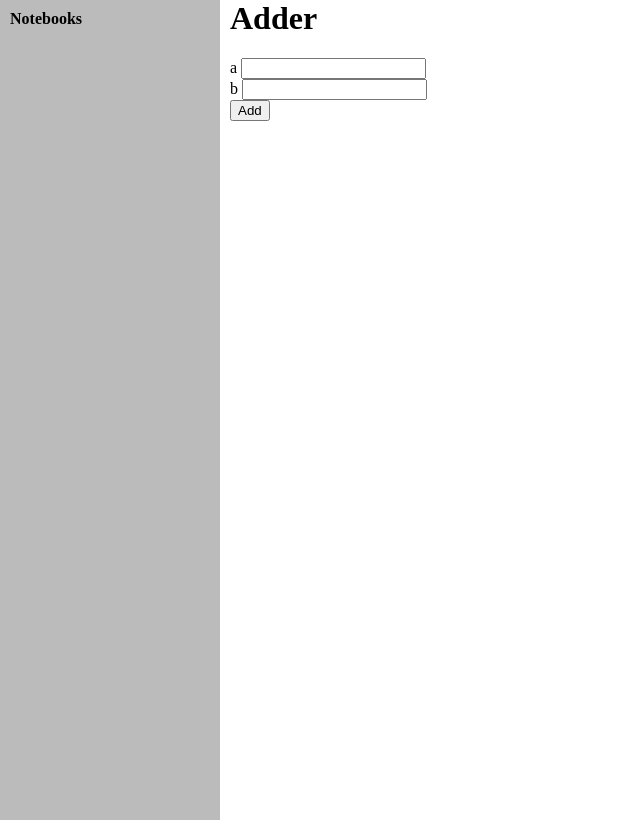
After one commit to iiSeymour/Flasked-Notebooks, a Flask app: template templates/adder.html in a window 1280 px wide. The commit adds this page. Shown: the whole page, without its empty margins (0-640 px from the left). Run offline with Flask 2, Linux system fonts and the light colour scheme; the template is opened without the code that fills it: values that come from a table or form of the project are taken from there, others are empty.

Commit message:
Added a method for injected parameters to notebooks

```diff
--- a/app.py
+++ b/app.py
@@ -1,13 +1,16 @@
 #!/usr/bin/env python
 #! -*- coding: utf-8 -*-
 
+import os
+import forms
 from glob import glob
 from os.path import basename
-from run_ipynb import convert_nb_html
 import IPython.nbformat.current as nbf
-from flask import Flask, render_template, abort, g
+from run_ipynb import convert_nb_html, inject_params
+from flask import Flask, request, render_template, abort, g
 
 app = Flask(__name__)
+app.secret_key = os.urandom(128)
 
 
 @app.before_request
@@ -20,13 +23,31 @@ def index():
     return render_template('index.html')
 
 
+@app.route("/notebook/adder.ipynb", methods=['GET', 'POST'])
+def adder():
+    """
+    Inject input parameters to the adder notebook before rendering
+    """
+    if request.method == 'POST':
+        notebook = nbf.read(open('notebooks/adder.ipynb', 'r'), 'ipynb')
+        notebook = inject_params(request.form, notebook)
+        html_notebook = convert_nb_html(notebook)
+        return render_template('notebook.html', content=html_notebook)
+    else:
+        params = forms.AdderForm()
+        return render_template('adder.html', form=params)
+
+
 @app.route("/notebook/<notebook>")
 def notebook(notebook):
+    """
+    Dynamically render IPython Notebook
+    """
     try:
         notebook = nbf.read(open('notebooks/%s' % notebook, 'r'), 'ipynb')
     except IOError:
         abort(418)
-    html_notebook= convert_nb_html(notebook)
+    html_notebook = convert_nb_html(notebook)
     return render_template('notebook.html', content=html_notebook)
 
 
--- /dev/null
+++ b/forms.py
@@ -0,0 +1,10 @@
+#!/usr/bin/env python
+# -*- coding: utf-8 -*-
+
+from flask_wtf import Form
+from wtforms import IntegerField
+
+
+class AdderForm(Form):
+    a = IntegerField('a')
+    b = IntegerField('b')
--- a/static/style.css
+++ b/static/style.css
@@ -4,13 +4,13 @@ body {
     border: 0;
 }
 #body {
-    overflow:auto;
+    overflow: auto;
 }
 #sidebar {
-    float:left;
-    width:200px;
-    background-color:#bbb;
-    min-height:1024px;
+    float: left;
+    height: 100%;
+    width: 200px;
+    background-color: #bbb;
     padding: 10;
     margin-right: 10;
 }
--- /dev/null
+++ b/templates/adder.html
@@ -0,0 +1,11 @@
+{% extends "base.html" %}
+{% block content %}
+<h1>Adder</h1>
+
+<form action='#' method="post">
+  {{ form.a.label }} {{ form.a }}<br>
+  {{ form.b.label }} {{ form.b }}<br>
+  <button type="submit">Add</button>
+</form>
+
+{% endblock %}
```
Also changed, not shown: run_ipynb.py (+17 -9 lines), 2 other files.
